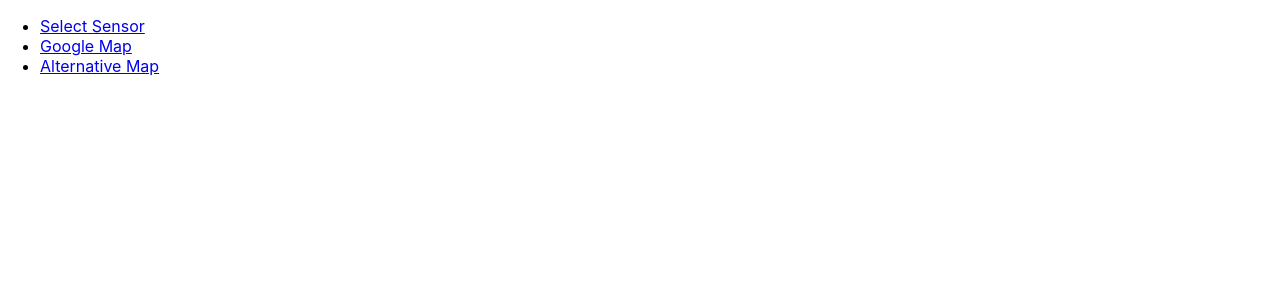
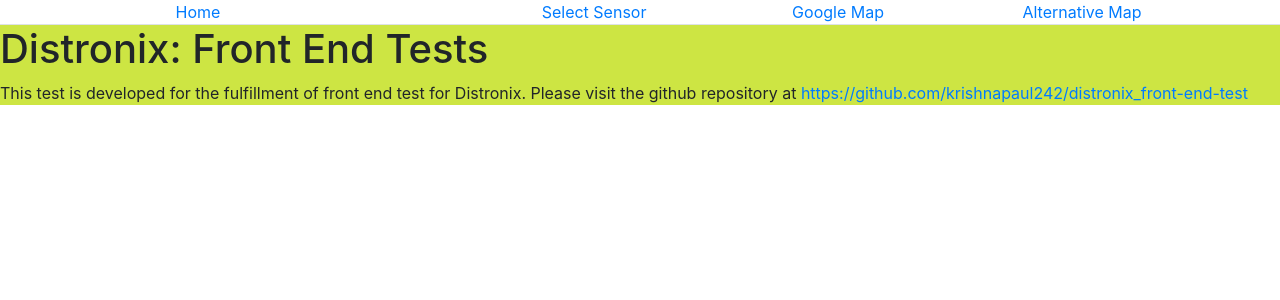
Before and after one commit to krishnapaul242/distronix_front-end-test, a React (Create React App) app: page / in a window 1280 px wide. Shown: the top 300 px of the page. Built offline with nearby package versions, Linux system fonts and the light colour scheme; no server answers; what google-maps-react would draw is missing.

Commit message:
Add some styles Fixes #9

```diff
--- a/package.json
+++ b/package.json
@@ -9,14 +9,18 @@
     "@testing-library/jest-dom": "^5.11.4",
     "@testing-library/react": "^11.1.0",
     "@testing-library/user-event": "^12.1.10",
+    "@types/bootstrap": "^5.0.1",
     "@types/google-maps-react": "^2.0.5",
     "@types/jest": "^26.0.15",
     "@types/node": "^12.0.0",
     "@types/react": "^16.9.53",
+    "@types/react-bootstrap": "^0.32.25",
     "@types/react-dom": "^16.9.8",
     "axios": "^0.21.0",
+    "bootstrap": "^4.5.3",
     "google-maps-react": "^2.0.6",
     "react": "^17.0.1",
+    "react-bootstrap": "^1.4.0",
     "react-dom": "^17.0.1",
     "react-router-dom": "^5.2.0",
     "react-scripts": "4.0.1",
--- a/src/App.tsx
+++ b/src/App.tsx
@@ -3,27 +3,31 @@
 import FormScreen from './Components/FormScreen';
 import MapScreen from './Components/MapScreen';
 import SVGMapScreen from './Components/SVGMapScreen';
+import Nav from "react-bootstrap/Nav";
+import Home from './Components/Home';
 
 const testDevice: string = "";
 
 function App() {
   return (
     <Router>
-      <nav style={{width: '100%', height: '10%'}}>
-        <ul>
-          <li>
-            <Link to="/select-sensor">Select Sensor</Link>
-          </li>
-          <li>
-            <Link to={`/map/${testDevice}`}>Google Map</Link>
-          </li>
-          <li>
-            <Link to={`/map-alt/${testDevice}`}>Alternative Map</Link>
-          </li>
-        </ul>
-      </nav>
-      <div style={{backgroundColor: '#cde543'}}>
+      <Nav variant="tabs" justify={true}>
+        <Nav.Item>
+          <Link to="/">Home</Link>
+        </Nav.Item>
+        <Nav.Item>
+          <Link to="/select-sensor">Select Sensor</Link>
+        </Nav.Item>
+        <Link to={`/map/${testDevice}`}>Google Map</Link>
+        <Nav.Item>
+          <Link to={`/map-alt/${testDevice}`}>Alternative Map</Link>
+        </Nav.Item>
+      </Nav>
+      <div style={{ backgroundColor: "#cde543" }}>
         <Switch>
+          <Route exact path="/">
+            <Home />
+          </Route>
           <Route path="/select-sensor">
             <FormScreen />
           </Route>
--- /dev/null
+++ b/src/Components/Home/index.tsx
@@ -0,0 +1,11 @@
+import React from 'react';
+
+const Home = () => {
+    return (
+        <div className="Home-content">
+            <h1>Distronix: Front End Tests</h1>
+            <p>This test is developed for the fulfillment of front end test for Distronix. Please visit the github repository at <a href="https://github.com/krishnapaul242/distronix_front-end-test">https://github.com/krishnapaul242/distronix_front-end-test</a></p>
+        </div>
+    );
+}
+export default Home;
--- a/src/index.tsx
+++ b/src/index.tsx
@@ -3,6 +3,7 @@
 import './index.css';
 import App from './App';
 import reportWebVitals from './reportWebVitals';
+import "bootstrap/dist/css/bootstrap.min.css";
 
 ReactDOM.render(
   <React.StrictMode>
```
Also changed, not shown: 2 other files (tests, documents, lock files or other folders).
